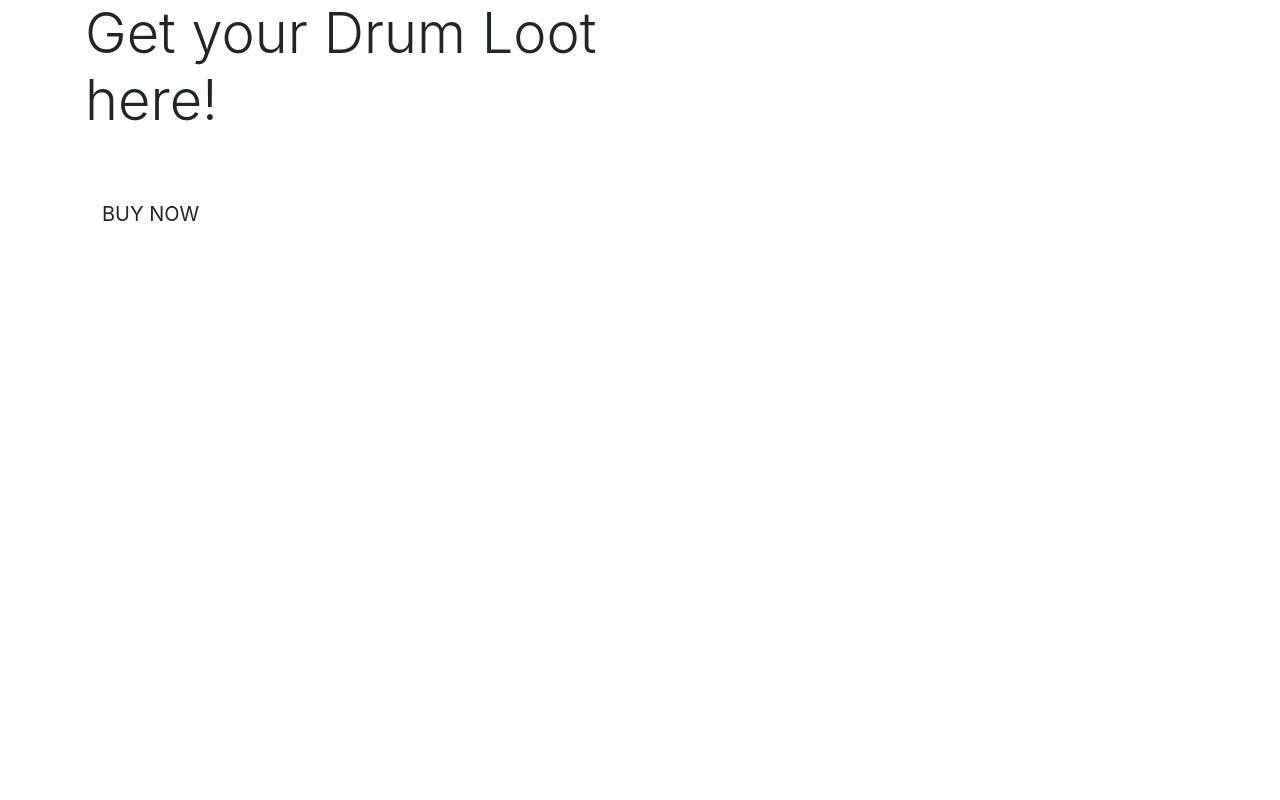
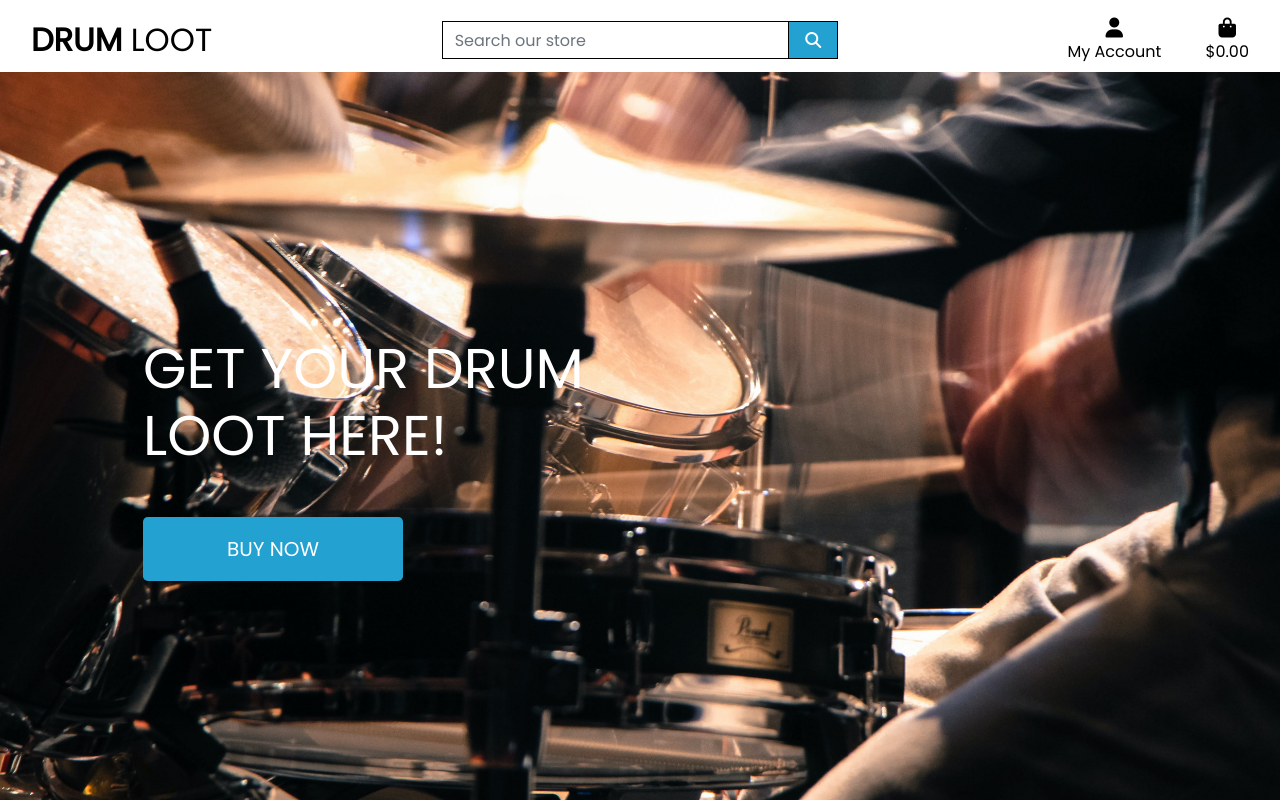
Before and after one commit to GaryS007/Portfolio_Project5, a Django app: page / in a window 1280 px wide. Run offline with Django 3.2, Linux system fonts and the light colour scheme; some libraries are stand-ins or nearby versions.

Commit message:
Added CSS for Homepage and Header.

```diff
--- a/drum_loot/settings.py
+++ b/drum_loot/settings.py
@@ -148,6 +148,10 @@ USE_TZ = True
 # https://docs.djangoproject.com/en/3.2/howto/static-files/
 
 STATIC_URL = '/static/'
+STATICFILES_DIRS = (os.path.join(BASE_DIR, 'static'),)
+
+MEDIA_URL = '/media/'
+MEDIA_ROOT = os.path.join(BASE_DIR, 'media')
 
 # Default primary key field type
 # https://docs.djangoproject.com/en/3.2/ref/settings/#default-auto-field
--- a/drum_loot/urls.py
+++ b/drum_loot/urls.py
@@ -15,9 +15,11 @@ Including another URLconf
 """
 from django.contrib import admin
 from django.urls import path, include
+from django.conf import settings
+from django.conf.urls.static import static
 
 urlpatterns = [
     path('admin/', admin.site.urls),
     path('accounts/', include('allauth.urls')),
     path('', include('home.urls')),
-]
+] + static(settings.MEDIA_URL, document_root=settings.MEDIA_ROOT)
--- a/home/templates/home/index.html
+++ b/home/templates/home/index.html
@@ -12,7 +12,7 @@
     <div class="container h-100">
         <div class="row h-100">
             <div class="col-7 col-md-6 my-auto">
-                <h1 class="display-4 logo-font text-black">
+                <h1 class="display-4 logo-font text-white">
                     Get your Drum Loot here!
                 </h1>
                 <div class="my-5">
--- /dev/null
+++ b/static/css/base.css
@@ -0,0 +1,85 @@
+html {
+    height: 100%;
+}
+
+body {
+    background: url('/media/homepage_background.jpg') no-repeat center center fixed;
+    background-size: cover;
+    height: calc(100vh - 164px);
+    color: #555;
+    font-family: 'Poppins', sans-serif;
+}
+
+/* from Bulma */
+.icon {
+    align-items: center;
+    display: inline-flex;
+    justify-content: center;
+    height: 1.5rem;
+    width: 1.5rem;
+}
+
+.logo-font {
+    text-transform: uppercase;
+}
+
+.main-logo-link {
+    width: fit-content;
+}
+
+.shop-now-button {
+    background: #23a1d1;
+    color: white;
+    min-width: 260px;
+}
+
+.btn-black {
+    background: #23a1d1;
+    color: white;
+}
+
+.shop-now-button:hover,
+.shop-now-button:active,
+.shop-now-button:focus,
+.btn-black:hover,
+.btn-black:active,
+.btn-black:focus {
+    background: #aaaaaa;
+    color: white;
+}
+
+.text-black {
+    color: black !important;
+}
+
+.text-white {
+    color: white !important;
+}
+
+.border-black {
+    border: 1px solid black !important;
+}
+
+/* -------------------------------- Media Queries */
+
+/* Slightly larger container on xl screens */
+@media (min-width: 1200px) {
+    .container {
+        max-width: 80%;
+    }
+}
+
+/* fixed top navbar only on medium and up */
+@media (min-width: 992px) {
+    .fixed-top-desktop-only {
+        position: fixed;
+        top: 0;
+        right: 0;
+        left: 0;
+        z-index: 1030;
+    }
+
+    .header-container {
+        padding-top: 164px;
+    }
+}
--- a/templates/base.html
+++ b/templates/base.html
@@ -16,15 +16,20 @@
     <!-- Bootstrap CSS -->
     {% block corecss %}
         <link rel="stylesheet" href="https://cdn.jsdelivr.net/npm/bootstrap@4.6.2/dist/css/bootstrap.min.css" integrity="sha384-xOolHFLEh07PJGoPkLv1IbcEPTNtaed2xpHsD9ESMhqIYd0nLMwNLD69Npy4HI+N" crossorigin="anonymous">
+        <link rel="stylesheet" href="{% static 'css/base.css' %}">
+        <link rel="preconnect" href="https://fonts.googleapis.com">
+        <link rel="preconnect" href="https://fonts.gstatic.com" crossorigin>
+        <link href="https://fonts.googleapis.com/css2?family=Poppins&display=swap" rel="stylesheet">
     {% endblock %}
 
     {% block extra_css %}
     {% endblock %}
 
     {% block corejs %}
-    <script src="https://cdn.jsdelivr.net/npm/jquery@3.5.1/dist/jquery.min.js" integrity="sha256-9/aliU8dGd2tb6OSsuzixeV4y/faTqgFtohetphbbj0=" crossorigin="anonymous"></script>
+        <script src="https://cdn.jsdelivr.net/npm/jquery@3.5.1/dist/jquery.min.js" integrity="sha256-9/aliU8dGd2tb6OSsuzixeV4y/faTqgFtohetphbbj0=" crossorigin="anonymous"></script>
         <script src="https://cdn.jsdelivr.net/npm/popper.js@1.16.1/dist/umd/popper.min.js" integrity="sha384-9/reFTGAW83EW2RDu2S0VKaIzap3H66lZH81PoYlFhbGU+6BZp6G7niu735Sk7lN" crossorigin="anonymous"></script>
         <script src="https://cdn.jsdelivr.net/npm/bootstrap@4.6.2/dist/js/bootstrap.min.js" integrity="sha384-+sLIOodYLS7CIrQpBjl+C7nPvqq+FbNUBDunl/OZv93DB7Ln/533i8e/mZXLi/P+" crossorigin="anonymous"></script>
+        <script src="https://kit.fontawesome.com/0b9b5a737a.js" crossorigin="anonymous"></script>
     {% endblock %}
 
     {% block extra_js %}
@@ -33,7 +38,65 @@
     <title>Drum Loot {% block extra_title %}{% endblock %}</title>
   </head>
   <body>
-    <header class="container-fluid fixed-top"></header>
+    <header class="container-fluid fixed-top">
+      <div id="topnav" class="row bg-white pt-lg-2 d-none d-lg-flex">
+        <div class="col-12 col-lg-4 my-auto py-1 py-lg-0 text-center text-lg-left">
+          <a href="{% url 'home' %}" class="nav-link main-logo-link">
+            <h2 class="logo-font text-black my-0"><strong>Drum</strong> Loot</h2>
+          </a>
+        </div>
+        <div class="col-12 col-lg-4 my-auto py-1 py-lg-0">
+          <form method="GET" action="">
+            <div class="input-group w-100">
+              <input class="form-control border border-black rounded-0" type="text" name="q" placeholder="Search our store">
+              <div class="input-group-append">
+                <button class="form-control btn btn-black border border-black rounded-0" type="submit">
+                  <span class="icon">
+                    <i class="fas fa-search"></i>
+                  </span>
+                </button>
+              </div>
+            </div>
+          </form>
+        </div>
+        <div class="col-12 col-lg-4 my-auto py-1 py-lg-0">
+          <ul class="list-inline list-unstyled text-center text-lg-right my-0">
+            <li class="list-inline-item dropdown">
+              <a class="text-black nav-link" href="#" id="user-options" data-toggle="dropdown" aria-haspopup="true" aria-expanded="false">
+                <div class="text-center">
+                  <div><i class="fas fa-user fa-lg"></i></div>
+                  <p class="my-0">My Account</p>
+                </div>
+              </a>
+              <div class="dropdown-menu border-0" aria-labelledby="user-options">
+                {% if request.user.is_authenticated %}
+                  {% if request.user.is_superuser %}
+                    <a href="" class="dropdown-item">Product Management</a>
+                  {% endif %}
+                  <a href="" class="dropdown-item">My Profile</a>
+                  <a href="{% url 'account_logout' %}" class="dropdown-item">Logout</a>
+                {% else %}
+                  <a href="{% url 'account_signup' %}" class="dropdown-item">Register</a>
+                  <a href="{% url 'account_login' %}" class="dropdown-item">Login</a>
+                {% endif %}
+            </li>
+            <li class="list-inline-item">
+              <a class="{% if grand_total %}text-info font-weight-bold{% else %}text-black{% endif %} nav-link" href="">
+                <div class="text-center">
+                  <div><i class="fas fa-shopping-bag fa-lg"></i></div>
+                  <p class="my-0">
+                    {% if grand_total %}
+                      ${{ grand_total|floatformat:2 }}
+                    {% else %}
+                      $0.00
+                    {% endif %}
+                  </p>
+                </div>
+              </a>
+            </li>
+        </div>
+      </div>
+    </header>
 
     {% if messages %}
         <div class="message-container"></div>
```
Also changed, not shown: media/homepage_background.jpg (added).
